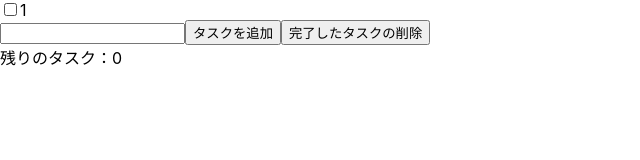
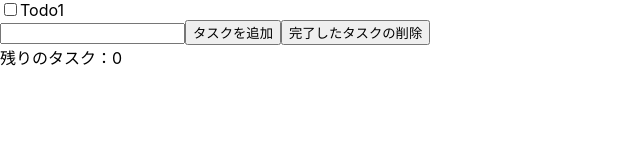
Before and after one commit to NakazatoTaichi/react-practice, a React (Create React App) app in the folder react-tutorial-01/: page / in a window 1280 px wide. Shown: the top 160 px of the page, without its empty margins (0-640 px from the left). Built offline with nearby package versions, Linux system fonts and the light colour scheme; the HTML template or start-up script is replaced by a standard one.

Commit message:
useRefでtodoの内容を表示

```diff
--- a/react-tutorial-01/src/App.js
+++ b/react-tutorial-01/src/App.js
@@ -1,15 +1,26 @@
-import { useState } from 'react';
+import { useState, useRef } from 'react';
 import TodoList from './TodoList';
 
 function App() {
-  const [todos,] = useState([
+  const [todos, setTodos] = useState([
     { id: 1, name: "Todo1", completed: false },
   ]);
+
+  const todoNameRef = useRef();
+
+  const handleAddTodo = () => {
+    //タスクを追加する。
+    const name = todoNameRef.current.value;
+    setTodos((prevTodos) => {
+      return [...prevTodos, {id: "1", name:name, completed: false }];
+    });
+    todoNameRef.current.value = null;
+  };
   return (
     <div>
       <TodoList todos={todos} />
-      <input type="text" />
-      <button>タスクを追加</button>
+      <input type="text" ref={todoNameRef} />
+      <button onClick={handleAddTodo}>タスクを追加</button>
       <button>完了したタスクの削除</button>
       <div>残りのタスク：0</div>
     </div>
--- a/react-tutorial-01/src/Todo.js
+++ b/react-tutorial-01/src/Todo.js
@@ -6,7 +6,7 @@
       <label>
         <input type="checkbox" checked={todo.completed} readOnly />
       </label>
-      {todo.id}
+      {todo.name}
     </div>
   )
 }
--- a/react-tutorial-01/src/TodoList.js
+++ b/react-tutorial-01/src/TodoList.js
@@ -2,7 +2,7 @@
 import Todo from './Todo';
 
 const TodoList = ({todos}) => {
-  return todos.map((todo) => <Todo todo={todo} key={todo} />);
+  return todos.map((todo) => <Todo todo={todo} key={todo.name} />);
 };
 
 export default TodoList
```
